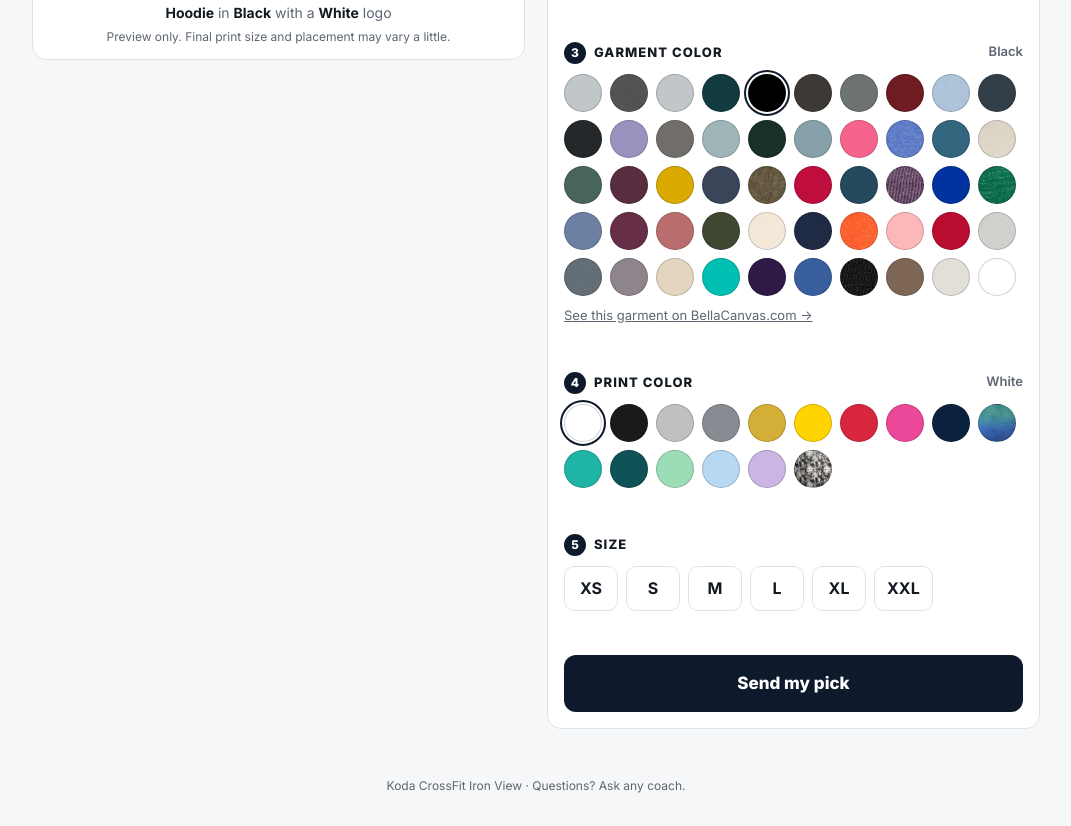
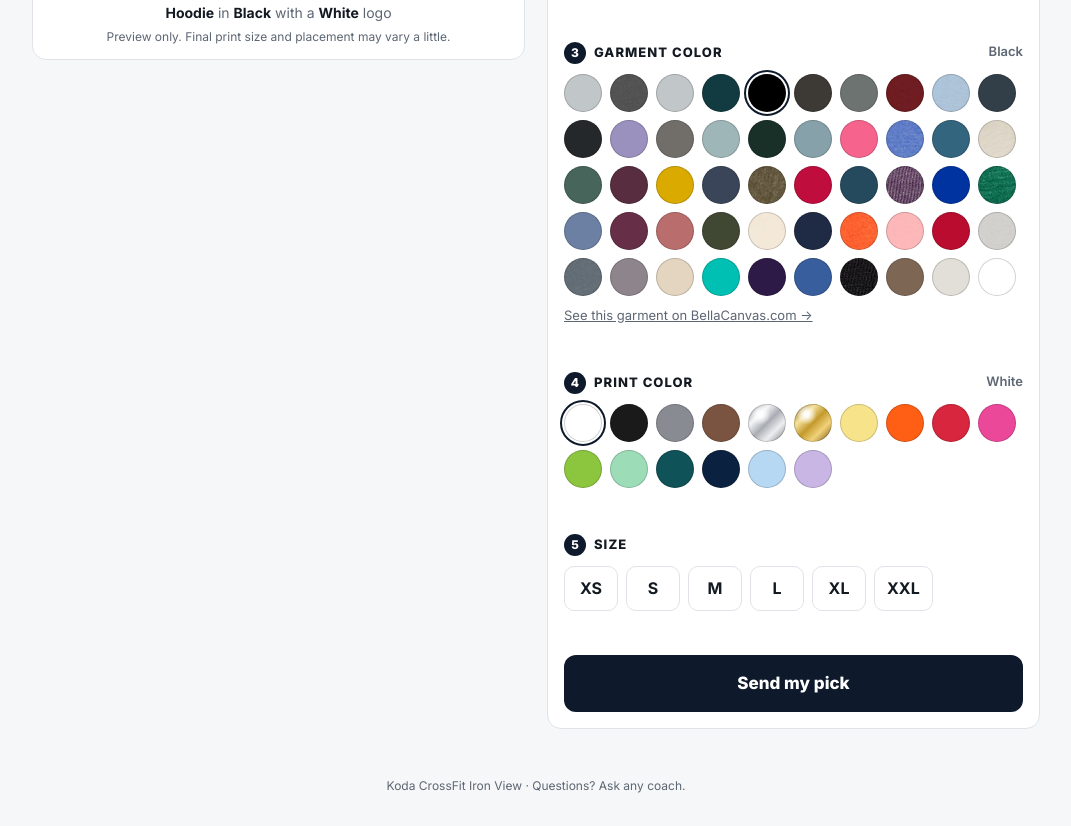
Before and after one commit to Koda-CrossFit/kodaversary, a plain HTML site: page index.html in a window 1280 px wide. Shown: the part 973-1799 px from the top of the page, without its empty margins (104-1175 px from the left). Drawn offline with Linux system fonts and the light colour scheme.

Commit message:
Print colors: drop Yellow/Teal/Ocean/Snow Camo, add Lime Green, Pale Yellow, Hunter Orange, Mocha Brown; shiny Silver + Gold side by side
Co-Authored-By: Claude Opus 5.5 <noreply@anthropic.com>

```diff
--- a/index.html
+++ b/index.html
@@ -166,15 +166,21 @@ const GARMENTS = [
   { id: 'longsleeve', name: 'Long Sleeve', style: 'Bella+Canvas 3501CVC Heather CVC', url: 'https://www.bellacanvas.com/product/3501CVC/Unisex-Heather-CVC-Long-Sleeve-Tee.html', print: { x: 50, y: 32, w: 25 } },
   { id: 'other', name: 'Other', style: 'Any Bella+Canvas garment' },
 ];
-// Same print colors as the Koda Fundraiser apparel order.
+// Print (vinyl) colors. Started from the Koda Fundraiser order; Kevin 11/18/2026 dropped Yellow, Teal, Ocean and
+// Snow Camo, added Lime Green, Pale Yellow, Hunter Orange and Mocha Brown, and put Silver and Gold side by side
+// with a shiny metallic look (`metal` = the gradient used on the swatch and the logo preview).
 const PRINTS = [
-  { name: 'White', hex: '#FFFFFF' }, { name: 'Black', hex: '#1A1A1A' }, { name: 'Silver', hex: '#C0C0C0' },
-  { name: 'Grey', hex: '#888B92' }, { name: 'Gold', hex: '#D4AF37' }, { name: 'Yellow', hex: '#FFD400' },
-  { name: 'Red', hex: '#D7263D' }, { name: 'Pink', hex: '#EC4899' }, { name: 'Navy', hex: '#0A2240' },
-  { name: 'Ocean', img: 'assets/ocean.jpg' }, { name: 'Teal', hex: '#1FB5A6' }, { name: 'Dark Teal', hex: '#0F5257' },
-  { name: 'Mint', hex: '#9CDDB8' }, { name: 'Pastel Baby Blue', hex: '#B6D8F2' }, { name: 'Pastel Lavender', hex: '#C9B6E4' },
-  { name: 'Snow Camo', img: 'assets/snow-camo.jpg' },
+  { name: 'White', hex: '#FFFFFF' }, { name: 'Black', hex: '#1A1A1A' }, { name: 'Grey', hex: '#888B92' },
+  { name: 'Mocha Brown', hex: '#7A5440' },
+  { name: 'Silver', hex: '#C0C0C0', metal: 'linear-gradient(135deg, #8e9196 0%, #f4f5f7 28%, #a9adb3 50%, #eceef1 72%, #7f8388 100%)' },
+  { name: 'Gold', hex: '#D4AF37', metal: 'linear-gradient(135deg, #8a6514 0%, #f6e3a1 28%, #c49a2c 50%, #f1d27a 72%, #7c5a12 100%)' },
+  { name: 'Pale Yellow', hex: '#F7E48A' }, { name: 'Hunter Orange', hex: '#FF5F15' },
+  { name: 'Red', hex: '#D7263D' }, { name: 'Pink', hex: '#EC4899' },
+  { name: 'Lime Green', hex: '#8CC63F' }, { name: 'Mint', hex: '#9CDDB8' }, { name: 'Dark Teal', hex: '#0F5257' },
+  { name: 'Navy', hex: '#0A2240' }, { name: 'Pastel Baby Blue', hex: '#B6D8F2' }, { name: 'Pastel Lavender', hex: '#C9B6E4' },
 ];
+// The light glint on a metallic swatch.
+const SHINE = 'radial-gradient(circle at 32% 26%, rgba(255,255,255,.95) 0 6%, rgba(255,255,255,0) 28%)';
 const SIZES = ['XS', 'S', 'M', 'L', 'XL', 'XXL'];
 
 const $ = id => document.getElementById(id);
@@ -183,8 +189,14 @@ let previewGarment = 'hoodie'; // "Other" keeps showing the last real garment so
 
 const garmentOf = id => GARMENTS.find(g => g.id === id);
 const colorOf = (gid, name) => GARMENT_COLORS[gid].find(c => c.name === name);
-// A swatch shows its texture image when there is one (heathers, Ocean, Snow Camo), else its flat color.
-const fill = (el, c) => { const img = c.sw || c.img; if (img) el.style.backgroundImage = `url(${img})`; else el.style.backgroundColor = c.hex; };
+// A swatch shows its texture image when there is one (heathers), a shiny gradient for Silver and Gold, else its
+// flat color.
+const fill = (el, c) => {
+  const img = c.sw || c.img;
+  if (c.metal) el.style.backgroundImage = `${SHINE}, ${c.metal}`;
+  else if (img) el.style.backgroundImage = `url(${img})`;
+  else el.style.backgroundColor = c.hex;
+};
 
 function renderGarments() {
   $('garments').replaceChildren(...GARMENTS.map(g => {
@@ -244,7 +256,8 @@ function renderPreview() {
   $('garmentImg').src = c.img;
   $('garmentImg').alt = `${g.name} in ${c.name}`;
   const layer = $('printLayer');
-  Object.assign(layer.style, { left: g.print.x + '%', top: g.print.y + '%', width: g.print.w + '%', backgroundColor: p.hex || 'transparent', backgroundImage: p.img ? `url(${p.img})` : 'none' });
+  Object.assign(layer.style, { left: g.print.x + '%', top: g.print.y + '%', width: g.print.w + '%', backgroundColor: p.hex || 'transparent',
+    backgroundImage: p.metal || (p.img ? `url(${p.img})` : 'none'), backgroundSize: p.metal ? '100% 100%' : '' });
   $('caption').innerHTML = '';
   const strong = t => { const s = document.createElement('strong'); s.textContent = t; return s; };
   if (state.garment === 'other') $('caption').append('Your own Bella+Canvas pick with a ', strong(state.print), ' logo');
```
Also changed, not shown: assets/ocean.jpg (deleted), assets/snow-camo.jpg (deleted), 1 other file.
